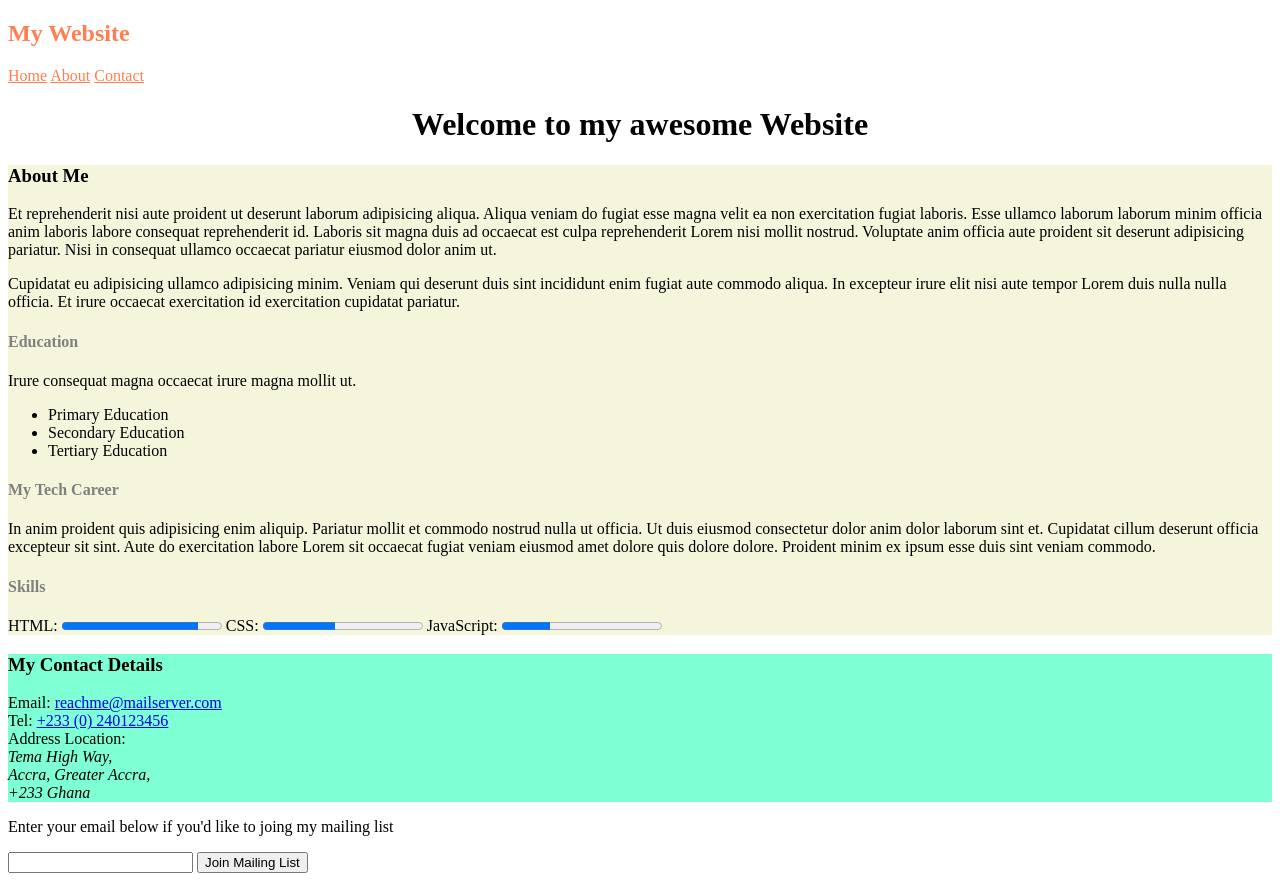
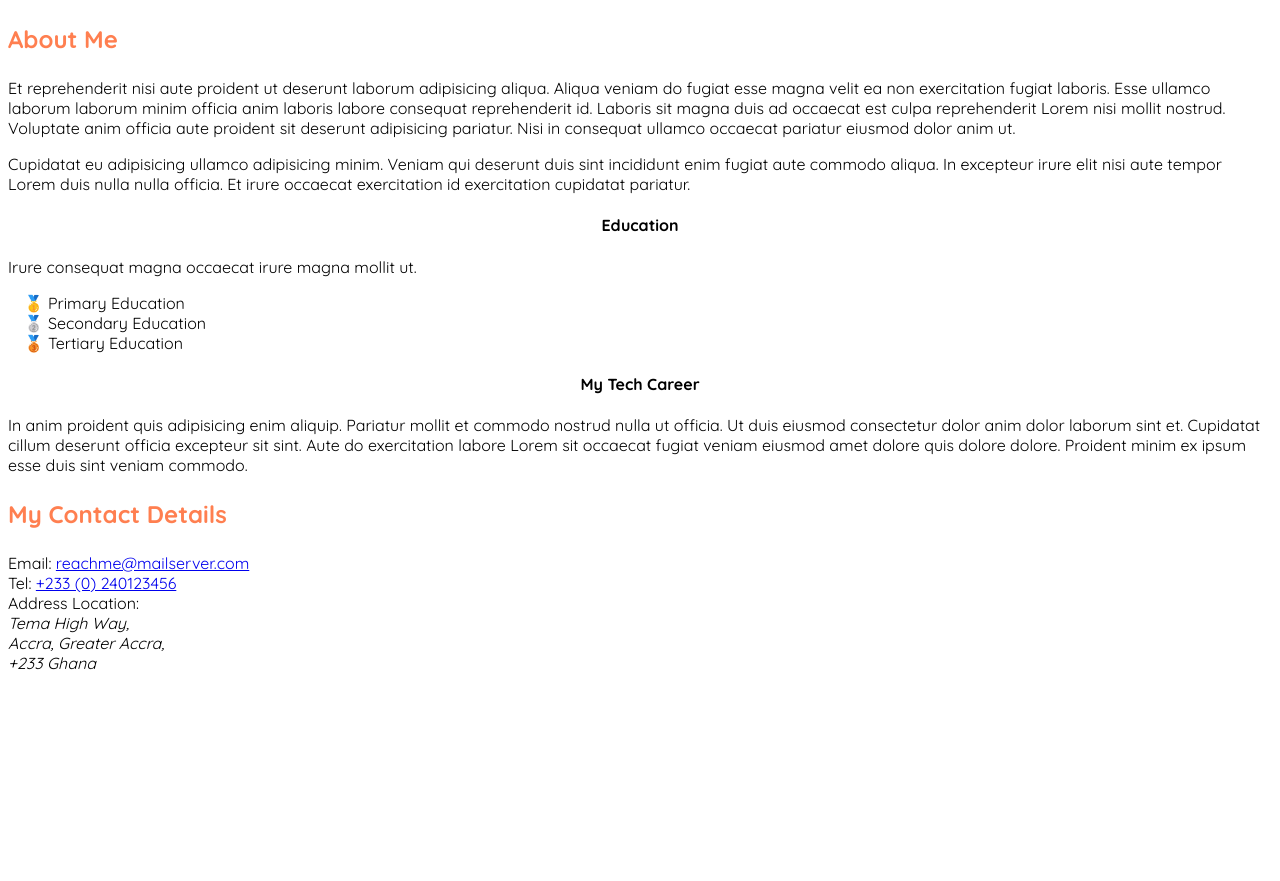
Before and after one commit to moses-20/css-premest, a plain HTML site: page index.html in a window 1280 px wide. After the commit the page ends 800 px from the top, so only its background shows below. Drawn offline with Linux system fonts and the light colour scheme.

Commit message:
lesson-2

```diff
--- a/index.html
+++ b/index.html
@@ -7,16 +7,6 @@
     <title>My HTML Site</title>
   </head>
   <body>
-    <header>
-      <h2>My Website</h2>
-      <nav>
-        <a href="#" class="nav-links">Home</a>
-        <a href="#" class="nav-links">About</a>
-        <a href="#" class="nav-links">Contact</a>
-      </nav>
-
-      <h1>Welcome to my awesome Website</h1>
-    </header>
     <main>
       <section id="about-section" class="">
         <h3>About Me</h3>
@@ -58,29 +48,19 @@
             ex ipsum esse duis sint veniam commodo.
           </p>
         </div>
-
-        <div>
-          <h4>Skills</h4>
-          <label for="html">HTML:</label>
-          <progress id="html" value="85" max="100">85%</progress>
-          <label for="css">CSS:</label>
-          <progress id="css" value="45" max="100">45%</progress>
-          <label for="js">JavaScript:</label>
-          <progress id="js" value="30" max="100">30%</progress>
-        </div>
       </section>
 
       <section id="contact-section">
         <h3>My Contact Details</h3>
         <div>
           <div>
-            Email:
+            <span>Email:</span>
             <a href="mailto:reachme@mailserver.com">reachme@mailserver.com</a>
           </div>
           <div>Tel: <a href="tel:+233240123456">+233 (0) 240123456</a></div>
         </div>
         <div>
-          Address Location:
+          <span>Address Location:</span>
           <address>
             Tema High Way, <br />
             Accra, Greater Accra, <br />
@@ -88,14 +68,6 @@
           </address>
         </div>
       </section>
-
-      <section id="mailing-section">
-        <div>
-          <p>Enter your email below if you'd like to joing my mailing list</p>
-          <input type="text" name="email" id="email" />
-          <button type="submit">Join Mailing List</button>
-        </div>
-      </section>
     </main>
   </body>
 </html>
--- a/style.css
+++ b/style.css
@@ -1,42 +1,35 @@
-/* element selector */
-h1 {
+/* font-family */
+@import url("https://fonts.googleapis.com/css2?family=Quicksand:wght@300;400;500;600;700&display=swap");
+* {
+  font-family: "Quicksand", sans-serif;
+}
+
+/* color */
+h3 {
+  color: coral;
+}
+
+/* font-size */
+h3 {
+  font-size: x-large;
+}
+
+/* font-weight */
+h4 {
+  font-weight: 700;
+}
+
+h4 {
   text-align: center;
 }
 
-/* id selector */
-#about-section {
-  background-color: beige;
+/* text-decoration */
+@counter-style pointer {
+  system: cyclic;
+  symbols: 🥇 🥈 🥉;
+  suffix: " ";
 }
 
-#contact-section {
-  background-color: aquamarine;
+li {
+  list-style-type: pointer;
 }
-
-/* class selector */
-.nav-links {
-  color: coral;
-}
-
-/* descendant selector */
-header h2 {
-  color: coral;
-}
-
-/* direct descendant selector */
-div > h4 {
-  color: grey;
-}
-
-/* pseudo selectors */
-button:hover {
-  background-color: aquamarine;
-}
-
-button:active {
-  background-color: coral;
-}
-
-/* universal selector */
-/* * {
-  margin: 0;
-} */
```
